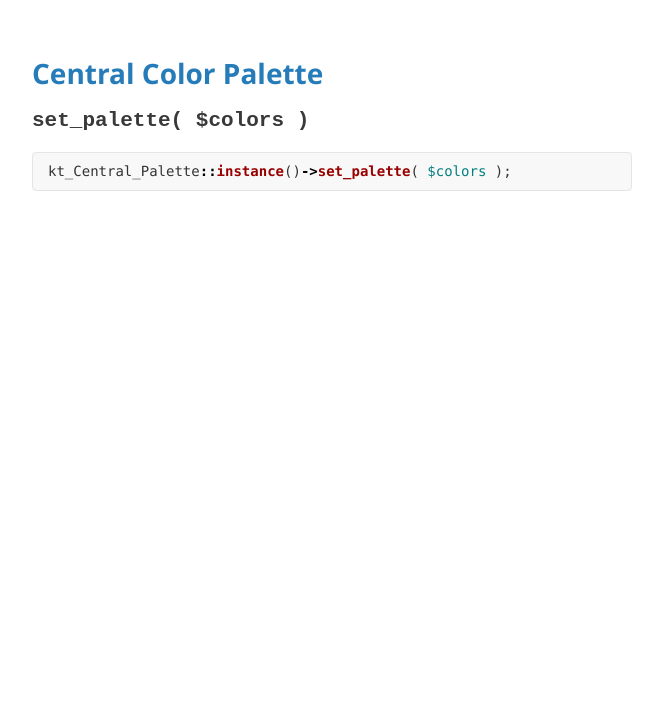
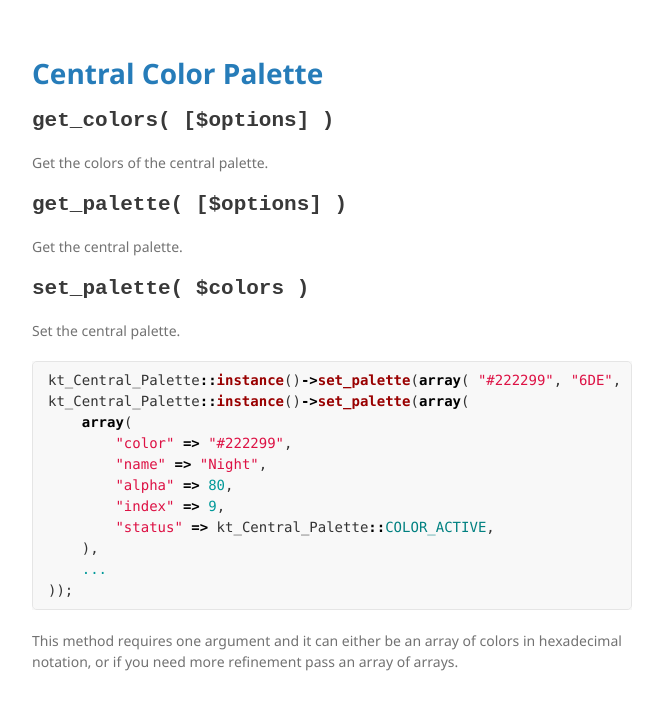
Before and after one commit to kungtiger/central-color-palette, a Jekyll site: the page built from index.md, in a window 1280 px wide. Shown: the top 710 px of the page, without its empty margins (208-871 px from the left). Built offline with Jekyll 4.4.1, drawn with Linux system fonts in a browser that asks for light colours; our own code applies the rules of GitHub Pages for plain Markdown files.

Commit message:
new api documentation

````diff
--- a/index.md
+++ b/index.md
@@ -2,8 +2,30 @@
 layout: default
 ---
 
+## get_colors( [$options] )
+
+Get the colors of the central palette.
+
+## get_palette( [$options] )
+
+Get the central palette.
+
 ## set_palette( $colors )
 
+Set the central palette.
+
 ```php
-kt_Central_Palette::instance()->set_palette( $colors );
+kt_Central_Palette::instance()->set_palette(array( "#222299", "6DE", "#777" ... ));
+kt_Central_Palette::instance()->set_palette(array(
+    array(
+        "color" => "#222299",
+        "name" => "Night",
+        "alpha" => 80,
+        "index" => 9,
+        "status" => kt_Central_Palette::COLOR_ACTIVE,
+    ),
+    ...
+));
 ```
+
+This method requires one argument and it can either be an array of colors in hexadecimal notation, or if you need more refinement pass an array of arrays.
````
